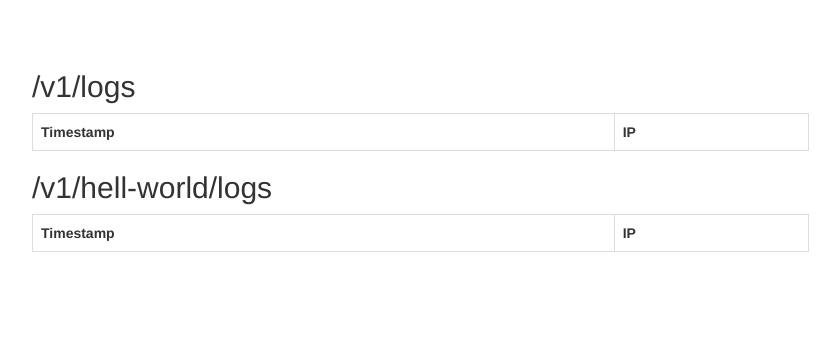
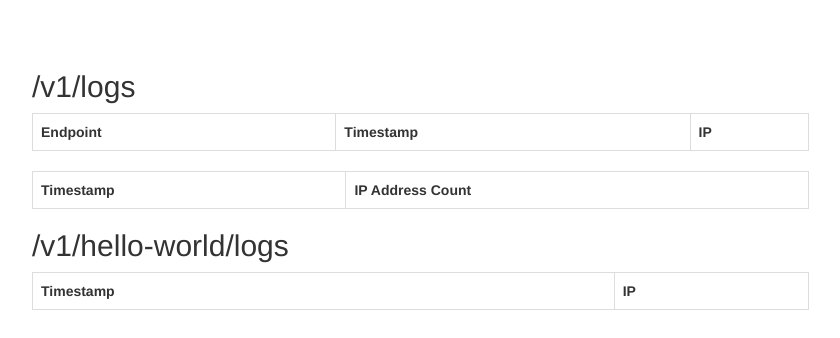
Before and after one commit to pikeabot/simple-api, a plain HTML site: page nginx/index.html in a window 1280 px wide. Shown: the whole page, without its empty margins (18-858 px from the left). Drawn offline with nearby package versions, Linux system fonts and the light colour scheme; no server answers.

Commit message:
updated javascript

```diff
--- a/nginx/index.html
+++ b/nginx/index.html
@@ -33,10 +33,14 @@
 	  <div class="col-xs-12 col-sm-6 col-md-8">
 		  <h2> /v1/logs</h2>
 		    <table class="table table-bordered" id="log-table">
-			  <tr><th>Timestamp</th> <th>IP</th></tr>
+			  <tr><th>Endpoint</th><th>Timestamp</th> <th>IP</th></tr>
 			</table>
 
-		  <h2> /v1/hell-world/logs</h2>
+			<table class="table table-bordered" id="log-agg-table">
+			  <tr><th>Timestamp</th> <th>IP Address Count</th></tr>
+			</table>
+
+		  <h2> /v1/hello-world/logs</h2>
 		    <table class="table table-bordered" id="hello-log-table">
 			  <th>Timestamp</th> <th>IP</th>
 			  <tr id = "hello-log"></tr>
@@ -56,13 +60,15 @@
          success:function(data){
          		var logset = data.logset;
          		for (var i=0; i<logset.length; i++) {
-			var row = "<tr><td><p id=\"log-timestamp\">" + logset[i].logs.timestamp + "</p></td><td><p id=\"log-ip\">" + logset[i].logs.ip + "</p></td></style>tr>";
+			var row = "<tr><td>" + logset[i].endpoint + "</td><td>" + logset[i].logs.timestamp + "</td><td>" + logset[i].logs.ip + "</td></tr>";
 				$("#log-table").append( row);
-			}
+				}
+
 			},
 			error: function() {
 				 $("#ip").html("fail");
 			}
+
 	});
 
 				$.ajax({ url:"http://127.0.0.1:5000/v1/hello-world/logs",
@@ -71,7 +77,7 @@
          success:function(data){
          		var logs = data.logs;
          		for (var i=0; i<logs.length; i++) {
-			var row = "<tr><td><p id=\"log-timestamp\">" + logs[i].timestamp + "</p></td><td><p id=\"log-ip\">" + logs[i].ip + "</p></td></style>tr>";
+			var row = "<tr><td>" + logs[i].timestamp + "</td><td>" + logs[i].ip + "</td></tr>";
 				$("#hello-log-table").append( row);
 			}
 			},
```
